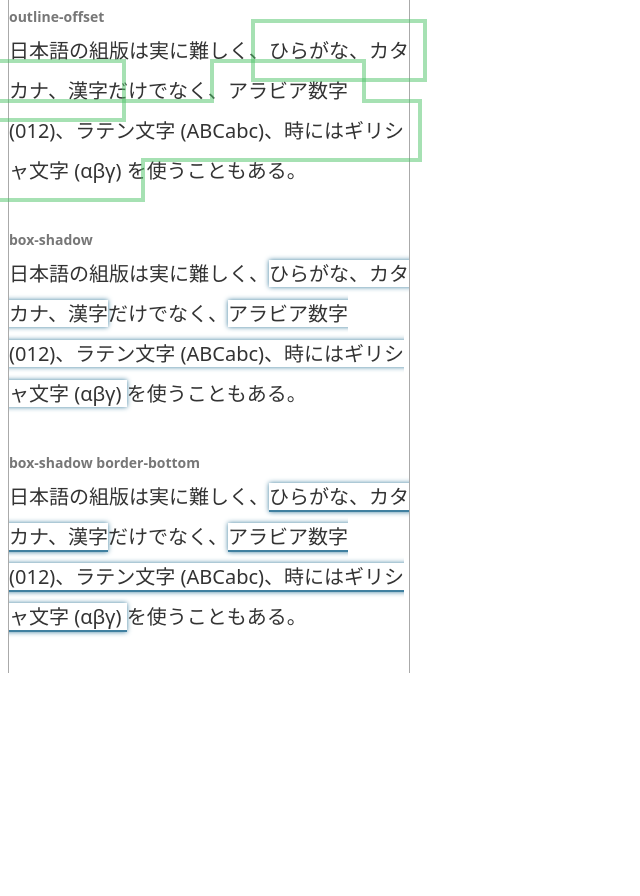
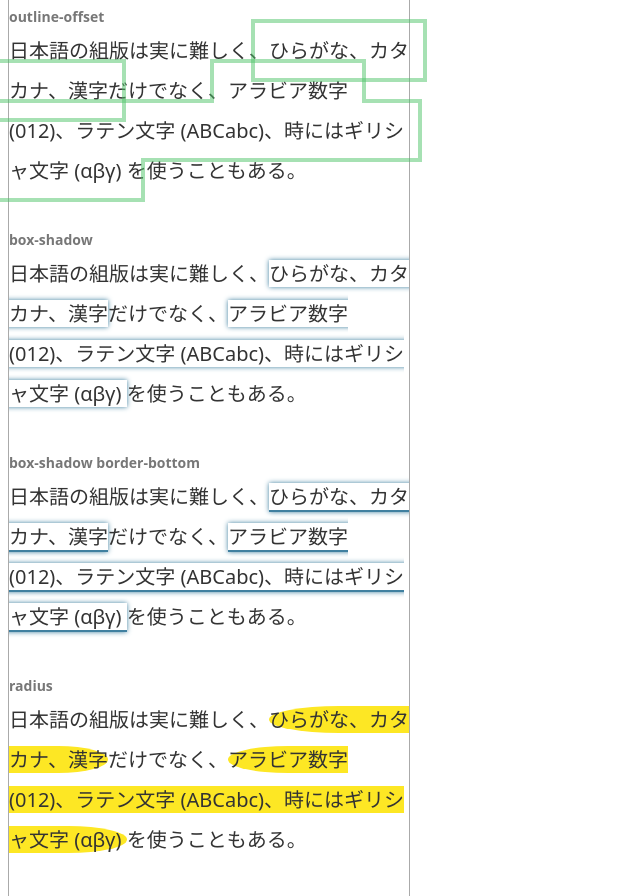
Before and after one commit to sharapeco/labs.suzume.dev., a website: page html/css/inline/index.html in a window 1280 px wide. Shown: the part 1434-2330 px from the top of the page, without its empty margins (0-640 px from the left). Before the commit the page ends 2163 px from the top, so only its background shows below. Drawn offline with Linux system fonts and the light colour scheme.

Commit message:
✨ インライン要素に対するborder-radiusの振る舞いのテストを追加

```diff
--- a/html/css/inline/index.html
+++ b/html/css/inline/index.html
@@ -57,6 +57,11 @@
 		.box-shadow {
 			box-shadow: 0 0 5px 0 #4080a0;
 		}
+
+		.radius {
+			background-color: #fde724;
+			border-radius: 50%;
+		}
 	</style>
 </head>
 
@@ -80,6 +85,7 @@
 			"outline-offset",
 			"box-shadow",
 			"box-shadow border-bottom",
+			"radius",
 		];
 		for (const cls of classes) {
 			const el = template.cloneNode(true);
```
